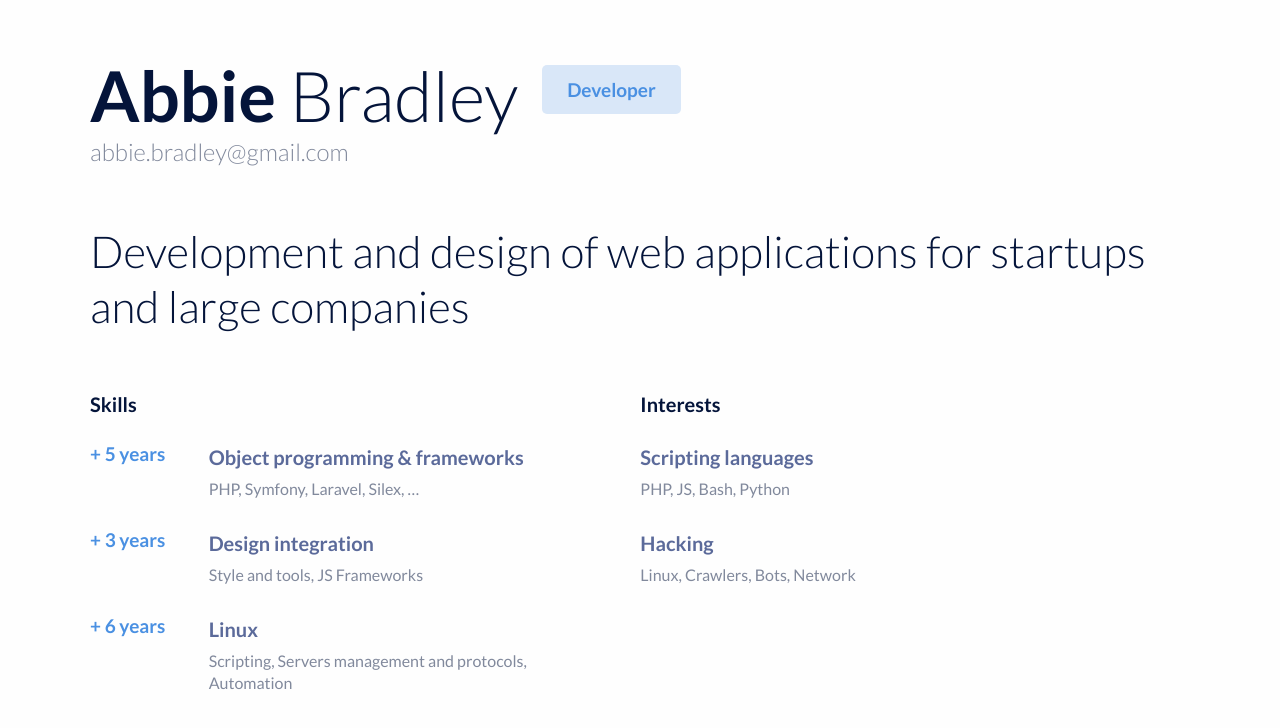
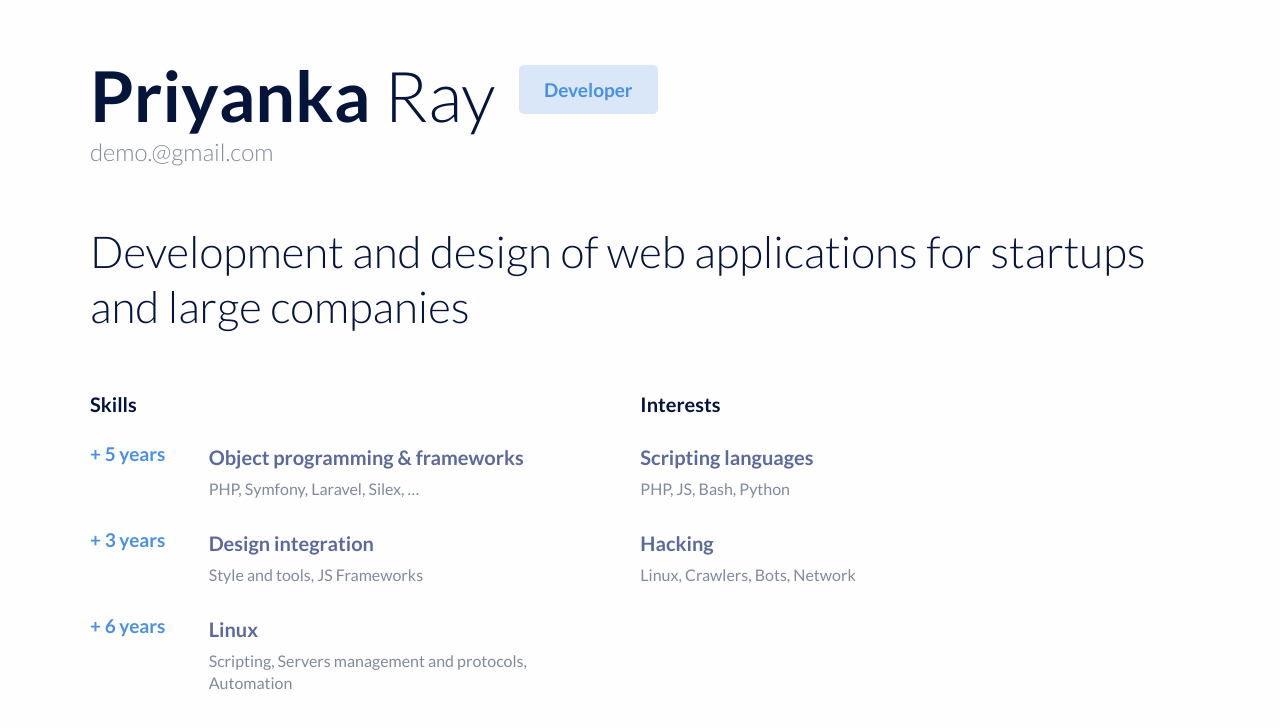
Before and after one commit to Priyanka-Ray/documentation.github.io, a plain HTML site: page index.html in a window 1280 px wide. Shown: the top 728 px of the page. Drawn offline with Linux system fonts and the light colour scheme.

Commit message:
Update index.html

```diff
--- a/index.html
+++ b/index.html
@@ -9,9 +9,9 @@
 
 	<div class="container">
 		<div class="hero">
-			<h1 class="name"><strong>Abbie</strong> Bradley</h1>
+			<h1 class="name"><strong>Priyanka</strong> Ray </h1>
 			<span class="job-title">Developer</span>
-			<span class="email">abbie.bradley@gmail.com</span>
+			<span class="email">demo.@gmail.com</span>
 
 			<h2 class="lead">Development and design of web applications
 for startups and large companies</h2>
```
